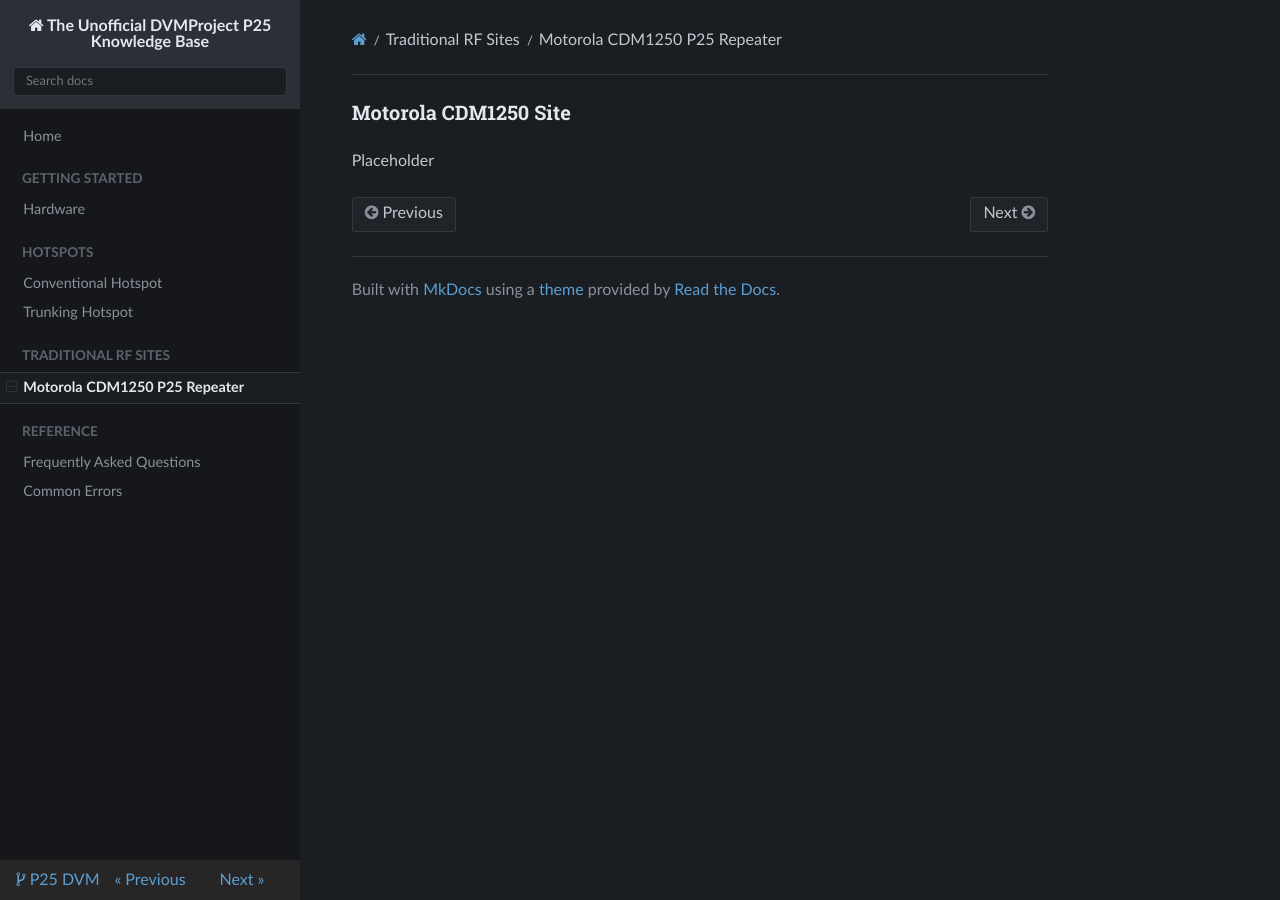
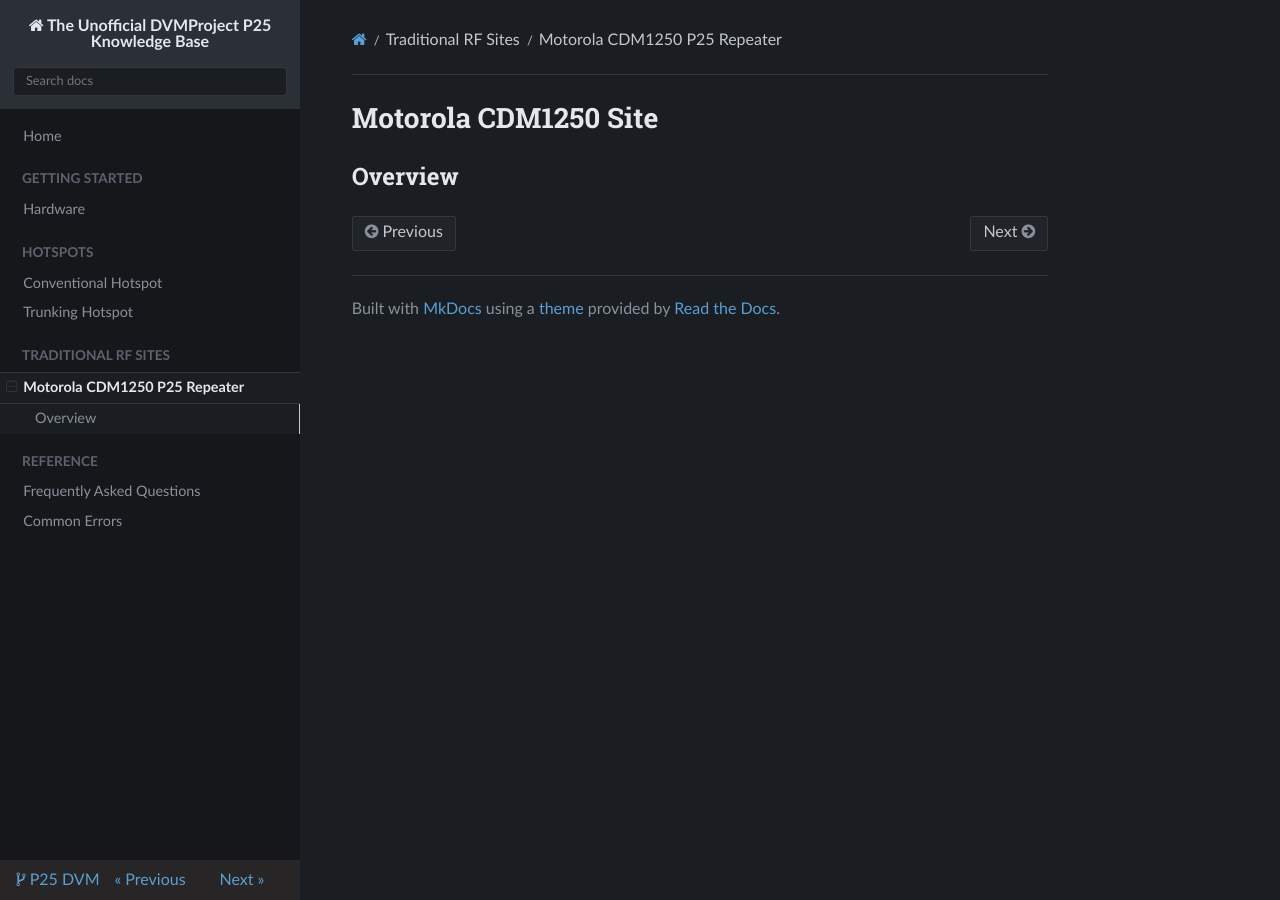
Before and after one commit to p25-dvm/p25-dvm.github.io, an MkDocs documentation site: the page built from docs/traditional-rf-site/motorola-cdm1250-site.md, in a window 1280 px wide. Built offline with MkDocs 1.6.1, drawn with Linux system fonts in a browser that asks for light colours; nearby versions of some CDN libraries.

Commit message:
Update motorola-cdm1250-site.md

```diff
--- a/docs/traditional-rf-site/motorola-cdm1250-site.md
+++ b/docs/traditional-rf-site/motorola-cdm1250-site.md
@@ -1,3 +1,3 @@
-### Motorola CDM1250 Site
+# Motorola CDM1250 Site
 
-Placeholder
+## Overview
```
